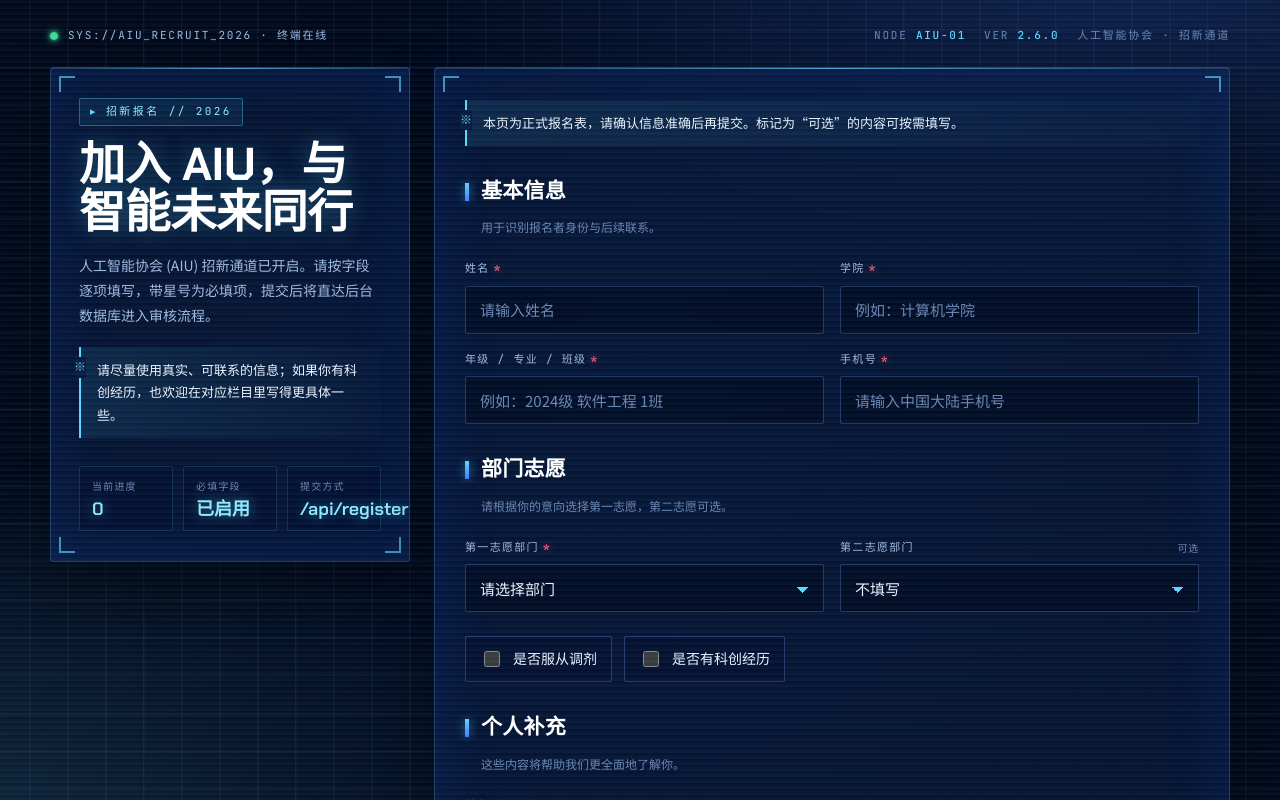
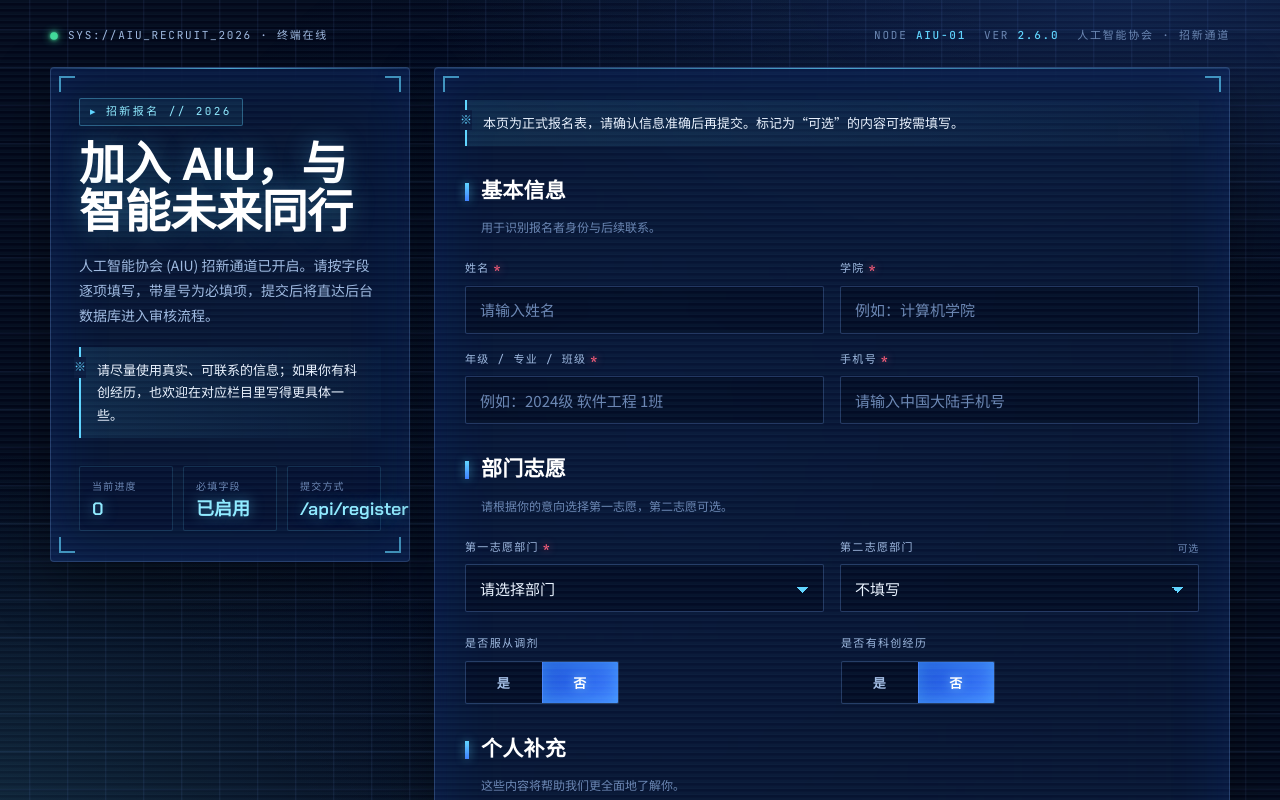
Before and after one commit to meizhaole/aiu, a React (Vite) app in the folder frontend/: page / in a window 1280 px wide. Shown: the top 800 px of the page. Built offline with nearby package versions, Linux system fonts and the light colour scheme.

Commit message:
feat(frontend): 调剂与科创经历改为是/否分段选择

```diff
--- a/frontend/src/App.css
+++ b/frontend/src/App.css
@@ -433,37 +433,67 @@
   content: "⚠ ";
 }
 
-/* —— 复选项 —— */
+/* —— 分段二选一（是 / 否） —— */
 .check-group {
   display: flex;
   flex-wrap: wrap;
-  gap: 12px;
+  gap: 18px;
 }
 
-.check-item {
+.segmented-field {
+  display: flex;
+  flex-direction: column;
+  gap: 8px;
+  min-width: 220px;
+  flex: 1;
+}
+
+.segmented-label {
+  font-family: var(--f-mono);
+  font-size: 11px;
+  letter-spacing: 0.12em;
+  text-transform: uppercase;
+  color: var(--frost);
+}
+
+.segmented {
   display: inline-flex;
-  align-items: center;
-  gap: 10px;
-  padding: 11px 14px;
+  align-self: flex-start;
   border: 1px solid var(--line-strong);
   border-radius: 2px;
-  background: rgba(6, 15, 46, 0.5);
-  font-family: var(--f-zh);
-  font-size: 14px;
-  color: var(--ice);
-  cursor: pointer;
-  transition: border-color 160ms ease, background 160ms ease;
+  overflow: hidden;
+  background: rgba(3, 8, 26, 0.55);
 }
 
-.check-item:hover {
-  border-color: var(--cyan);
-  background: rgba(95, 212, 255, 0.08);
+.seg-btn {
+  position: relative;
+  min-width: 76px;
+  padding: 11px 26px;
+  border: none;
+  background: transparent;
+  color: var(--frost);
+  font-family: var(--f-display);
+  font-weight: 600;
+  font-size: 13px;
+  letter-spacing: 0.12em;
+  cursor: pointer;
+  transition: background 160ms ease, color 160ms ease, box-shadow 160ms ease;
 }
 
-.check-item input {
-  width: 16px;
-  height: 16px;
-  accent-color: var(--cyan);
+.seg-btn + .seg-btn {
+  border-left: 1px solid var(--line-strong);
+}
+
+.seg-btn:hover {
+  color: var(--ice);
+  background: rgba(95, 212, 255, 0.06);
+}
+
+.seg-btn.active {
+  background: linear-gradient(135deg, var(--blue-deep), var(--blue));
+  color: var(--white);
+  box-shadow: inset 0 0 18px rgba(95, 212, 255, 0.4);
+  text-shadow: 0 0 10px rgba(143, 234, 255, 0.6);
 }
 
 /* —— 提交错误 —— */
--- a/frontend/src/App.jsx
+++ b/frontend/src/App.jsx
@@ -98,6 +98,32 @@ function Topbar() {
         <span>人工智能协会 · 招新通道</span>
       </div>
     </header>
+  )
+}
+
+function BinaryChoice({ label, value, onChange }) {
+  return (
+    <div className="segmented-field">
+      <span className="segmented-label">{label}</span>
+      <div className="segmented" role="group" aria-label={label}>
+        <button
+          type="button"
+          className={`seg-btn ${value ? 'active' : ''}`}
+          aria-pressed={value}
+          onClick={() => onChange(true)}
+        >
+          是
+        </button>
+        <button
+          type="button"
+          className={`seg-btn ${!value ? 'active' : ''}`}
+          aria-pressed={!value}
+          onClick={() => onChange(false)}
+        >
+          否
+        </button>
+      </div>
+    </div>
   )
 }
 
@@ -350,35 +376,22 @@ export default function App() {
             </div>
 
             <div className="check-group">
-              <label className="check-item">
-                <input
-                  id="isOpenToAdjustment"
-                  name="isOpenToAdjustment"
-                  autoComplete="off"
-                  type="checkbox"
-                  checked={form.isOpenToAdjustment}
-                  onChange={(event) => updateField('isOpenToAdjustment', event.target.checked)}
-                />
-                <span>是否服从调剂</span>
-              </label>
+              <BinaryChoice
+                label="是否服从调剂"
+                value={form.isOpenToAdjustment}
+                onChange={(value) => updateField('isOpenToAdjustment', value)}
+              />
 
-              <label className="check-item">
-                <input
-                  id="hasTechExperience"
-                  name="hasTechExperience"
-                  autoComplete="off"
-                  type="checkbox"
-                  checked={form.hasTechExperience}
-                  onChange={(event) => {
-                    const checked = event.target.checked
-                    updateField('hasTechExperience', checked)
-                    if (!checked) {
-                      updateField('techExperienceDetails', '')
-                    }
-                  }}
-                />
-                <span>是否有科创经历</span>
-              </label>
+              <BinaryChoice
+                label="是否有科创经历"
+                value={form.hasTechExperience}
+                onChange={(value) => {
+                  updateField('hasTechExperience', value)
+                  if (!value) {
+                    updateField('techExperienceDetails', '')
+                  }
+                }}
+              />
             </div>
 
             <div className="section-title">
@@ -425,7 +438,7 @@ export default function App() {
 
               <Field
                 label="科创经历详情"
-                hint={form.hasTechExperience ? '请填写' : '勾选“是否有科创经历”后填写'}
+                hint={form.hasTechExperience ? '请填写' : '选择“是否有科创经历”为“是”后填写'}
                 error={errors.techExperienceDetails}
               >
                 <TextArea
```
